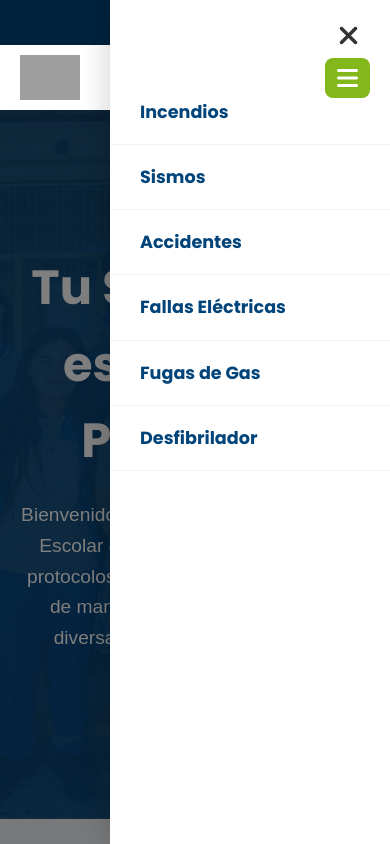
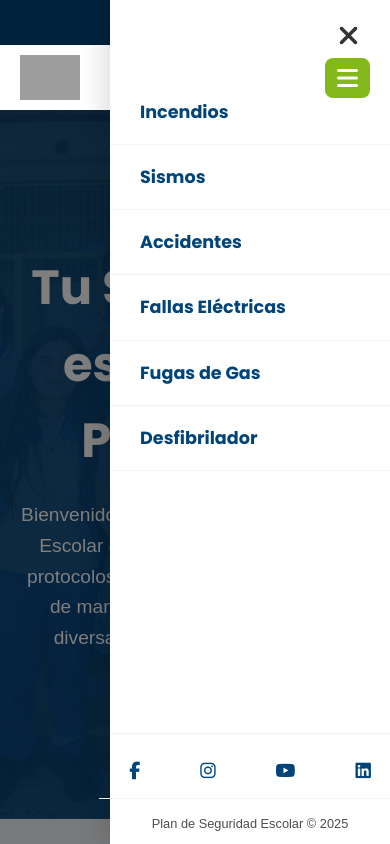
Before and after one commit to 66-coder/ABP-PISE, a plain HTML site: page index.html in a window 390 px wide. Both pictures are taken after a click on the button "Abrir menú". Shown: the top 844 px of the page. Drawn offline with Linux system fonts and the light colour scheme; grey boxes are pictures that could not be loaded.

Commit message:
Actualizacion estetica y adaptacion v4

```diff
--- a/css/style.css
+++ b/css/style.css
@@ -456,4 +456,38 @@ h1, h2, h3, .hero-button, .emergency-nav a {
         background-color: rgba(0, 0, 0, 0.5);
         z-index: 1040;
     }
+
+    /* Estilos para el contenido decorativo en el menú móvil */
+    .nav-footer {
+        margin-top: auto;
+        padding: 10px 5px; /* <--- CORREGIDO: Menos relleno lateral */
+        width: 100%;
+        text-align: center;
+        border-top: 1px solid var(--color-fondo-claro);
+    }
+
+    .nav-footer-social {
+        display: flex;
+        justify-content: center;
+        gap: -20px; /* <--- CORREGIDO: Menos espacio para compactar */
+        margin-bottom: 15px;
+    }
+
+    .nav-footer-social a {
+        color: var(--color-azul-principal);
+        font-size: 20px;
+        transition: transform 0.3s ease, color 0.3s ease;
+    }
+
+    .nav-footer-social a:hover {
+        color: var(--color-verde-principal);
+        transform: scale(1.1);
+    }
+
+    .nav-footer-text {
+        font-size: 0.8em;
+        color: #534c4c; /* Un gris suave para no quitar protagonismo */
+        margin: 0;
+    }
+
 }
--- a/index.html
+++ b/index.html
@@ -57,6 +57,17 @@
             <a href="#electricas">Fallas Eléctricas</a>
             <a href="#gas">Fugas de Gas</a>
             <a href="#desfibrilador">Desfibrilador</a>
+
+        <div class="nav-footer">
+            <div class="nav-footer-social">
+                <a href="https://www.facebook.com/icbvina" aria-label="Facebook"><i class="fab fa-facebook-f"></i></a>
+                <a href="https://www.instagram.com/icbvina/" aria-label="Instagram"><i class="fab fa-instagram"></i></a>
+                <a href="https://www.youtube.com/@icbvina" aria-label="YouTube"><i class="fab fa-youtube"></i></a>
+                <a href="https://www.linkedin.com/company/fundaci%C3%B3n-educacional-comeduc" aria-label="LinkedIn"><i class="fab fa-linkedin"></i></a>
+            </div>
+            <p class="nav-footer-text">Plan de Seguridad Escolar © 2025</p>
+        </div>
+
         </div>
     </nav>
 
```
